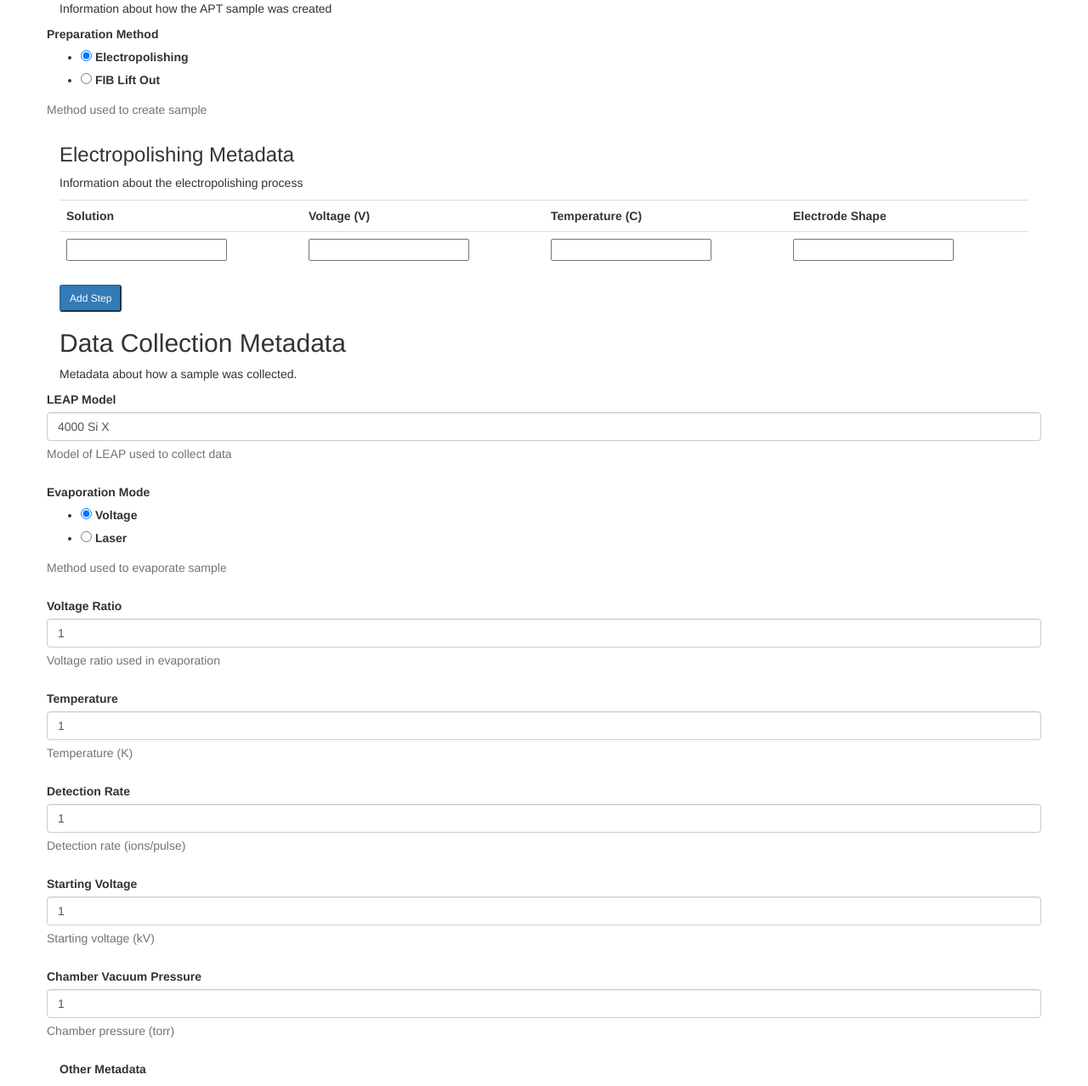
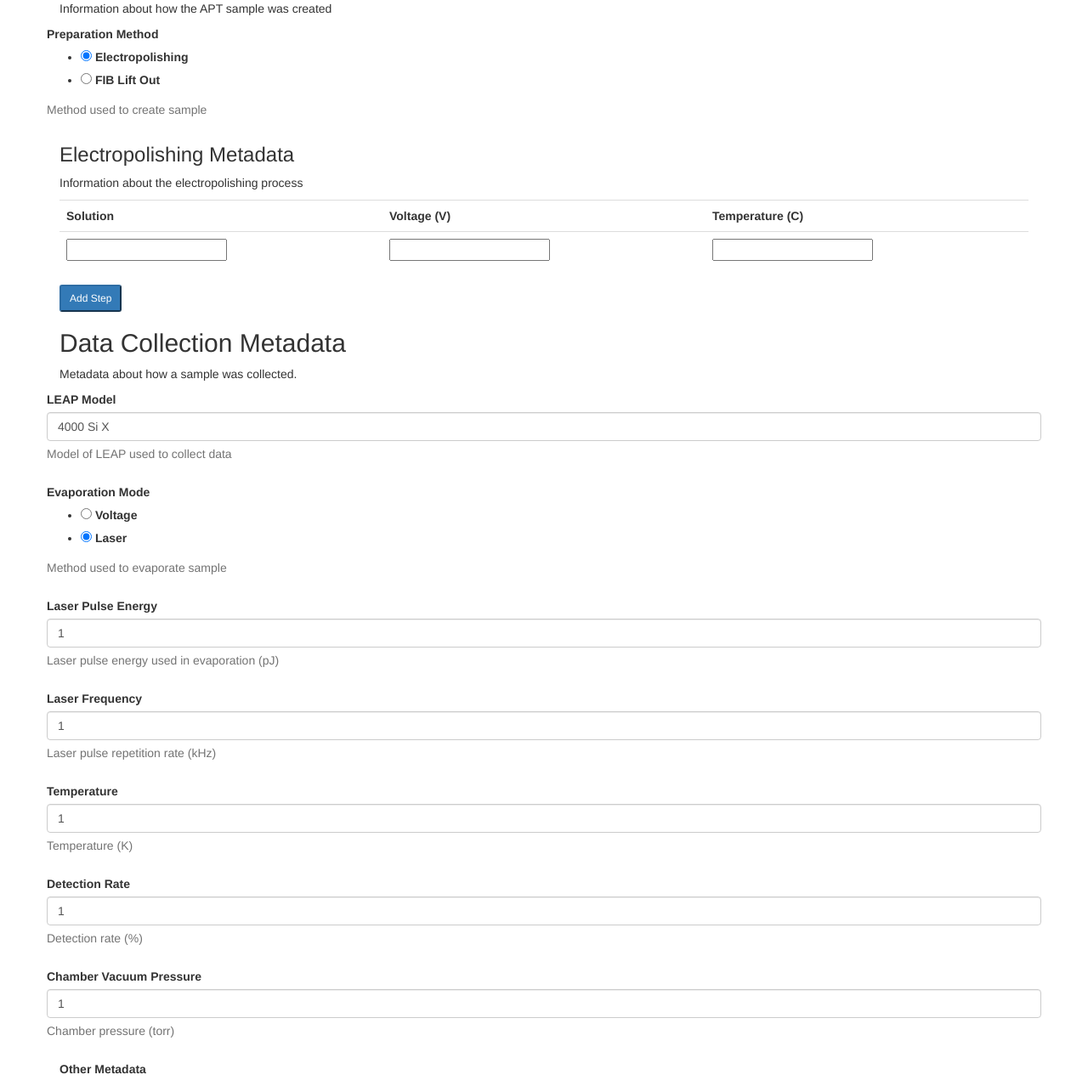
Before and after one commit to materials-data-facility/nucapt, a Flask app: template nucapt/templates/sample_create.html in a window 1280 px wide. Shown: the part 767-2045 px from the top of the page at 85% size. Run offline with Flask 2, Linux system fonts and the light colour scheme; the template is opened without the code that fills it: values that come from a table or form of the project are taken from there, others are empty; parts of the project's set-up code (start-up, migrations or seed data) failed here and were passed over; some libraries are stand-ins or nearby versions.

Commit message:
Changes to the metadata collection forms
1. Removed electrode shape
2. Use 'laser' as default mode, not voltage
3. Remove starting voltage
4. Add laser frequency to form

```diff
--- a/nucapt/forms.py
+++ b/nucapt/forms.py
@@ -37,19 +37,18 @@ class APTCollectionMethodForm(Form):
                              default='4000 Si X')
     evaporation_mode = RadioField('Evaporation Mode', choices=[('voltage', 'Voltage'), ('laser', 'Laser')],
                                   description='Method used to evaporate sample',
-                                  default='voltage')
+                                  default='laser')
     voltage_ratio = FloatField('Voltage Ratio', description='Voltage ratio used in evaporation',
                                validators=[NumberRange(min=0, message='Voltage ratio must be positive')],
                                default=1)
     laser_pulse_energy = FloatField('Laser Pulse Energy', description='Laser pulse energy used in evaporation (pJ)',
                                     validators=[NumberRange(min=0, message='Energy must be positive')],
                                     default=1)
-    laser_frequency = FloatField('Laser Frequency', description='Laser frequency (kHz)',
+    laser_frequency = FloatField('Laser Frequency', description='Laser pulse repetition rate (kHz)',
                                  validators=[NumberRange(min=0, message='Frequency must be positive')],
                                  default=1)
     temperature = FloatField('Temperature', description='Temperature (K)', default=1)
-    detection_rate = FloatField('Detection Rate', description='Detection rate (ions/pulse)', default=1)
-    starting_voltage = FloatField('Starting Voltage', description='Starting voltage (kV)', default=1)
+    detection_rate = FloatField('Detection Rate', description='Detection rate (%)', default=1)
     chamber_pressure = FloatField('Chamber Vacuum Pressure', description='Chamber pressure (torr)', default=1)
     misc = FieldList(FormField(KeyValueForm), 'Other Metadata', description='Anything else that is pertinent')
 
@@ -60,7 +59,6 @@ class APTSampleElectropolishingForm(Form):
     solution = StringField('Solution', description='Electropolishing solution', validators=[Optional()])
     voltage = FloatField('Voltage', description='Electropolishing voltage (V)', validators=[Optional()])
     temperature = FloatField('Temperature', description='Electropolishing temperature (C)', validators=[Optional()])
-    electrode_shape = StringField('Electrode Shape', description='Shape of electrode', validators=[Optional()])
 
 
 class APTFIBLiftoutStepForm(Form):
--- a/nucapt/schemas/SamplePreparation.json
+++ b/nucapt/schemas/SamplePreparation.json
@@ -29,10 +29,6 @@
           "temperature": {
             "type": "number",
             "description": "Temperature. Units: celcius"
-          },
-          "electrode_shape": {
-            "type": "string",
-            "description": "Shape of the electrode"
           }
         }
       }
@@ -53,7 +49,7 @@
             },
             "wedge_dimension": {
               "type": "number",
-              "description": "Wedge dimesions: Units: um"
+              "description": "Wedge dimensions: Units: um"
             },
             "ion_voltage": {
               "type": "number",
--- a/nucapt/templates/_leap_sample_forms.html
+++ b/nucapt/templates/_leap_sample_forms.html
@@ -7,6 +7,7 @@
             // Script for selectively showing only part of the form
             var volt_ratio= $('#{{ form_prefix }}voltage_ratio').parent();
             var laser_eng = $('#{{ form_prefix }}laser_pulse_energy').parent();
+            var laser_freq = $('#{{ form_prefix }}laser_frequency').parent();
             var pickSubForm = function () {
                 var method = $("input[name='{{ form_prefix }}evaporation_mode']:checked").val();
                 volt_ratio.hide();
@@ -15,9 +16,12 @@
                     volt_ratio.show();
                     volt_ratio.find('input').attr('required', '');
                     laser_eng.find('input').removeAttr('required');
+                    laser_freq.find('input').removeAttr('required');
                 } else {
                     laser_eng.show();
                     laser_eng.find('input').removeAttr('required');
+                    laser_freq.show();
+                    laser_freq.find('input').removeAttr('required');
                     volt_ratio.find('input').attr('required', '');
                 }
             };
@@ -35,11 +39,11 @@
 
     {{ render_field(form.laser_pulse_energy) }}
 
+    {{ render_field(form.laser_frequency) }}
+
     {{ render_field(form.temperature) }}
 
     {{ render_field(form.detection_rate) }}
-
-    {{ render_field(form.starting_voltage) }}
 
     {{ render_field(form.chamber_pressure) }}
 
@@ -143,7 +147,7 @@
 
                 // Make a new form row
                 var tr = document.createElement("tr");
-                ['solution', 'voltage', 'temperature', 'electrode_shape'].forEach(function (e) {
+                ['solution', 'voltage', 'temperature'].forEach(function (e) {
                     var td = document.createElement("td");
                     var input = document.createElement("input");
                     input.id = '{{ form_prefix }}electropolish-' + numRows + "-" + e;
@@ -185,14 +189,12 @@
                 <th>Solution</th>
                 <th>Voltage (V)</th>
                 <th>Temperature (C)</th>
-                <th>Electrode Shape</th>
             </tr>
             {% for step in form.electropolish %}
                 <tr>
                     <td>{{ step.solution(required="") }}</td>
                     <td>{{ step.voltage(required="") }}</td>
                     <td>{{ step.temperature(required="") }}</td>
-                    <td>{{ step.electrode_shape(required="") }}</td>
                 </tr>
             {% endfor %}
         </table>
```
Also changed, not shown: nucapt/schemas/CollectionMetadata.json (+2 -6 lines), tests/test_website.py (+0 -1 lines).
